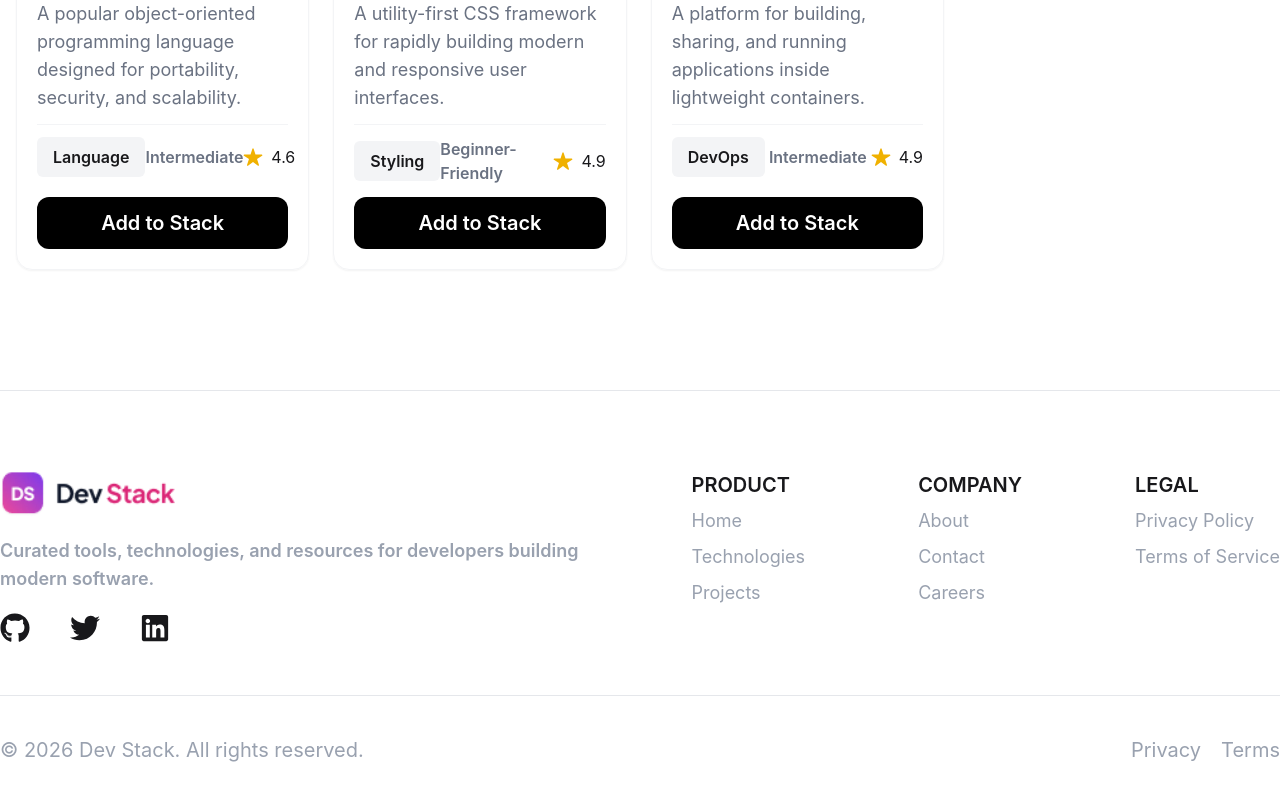
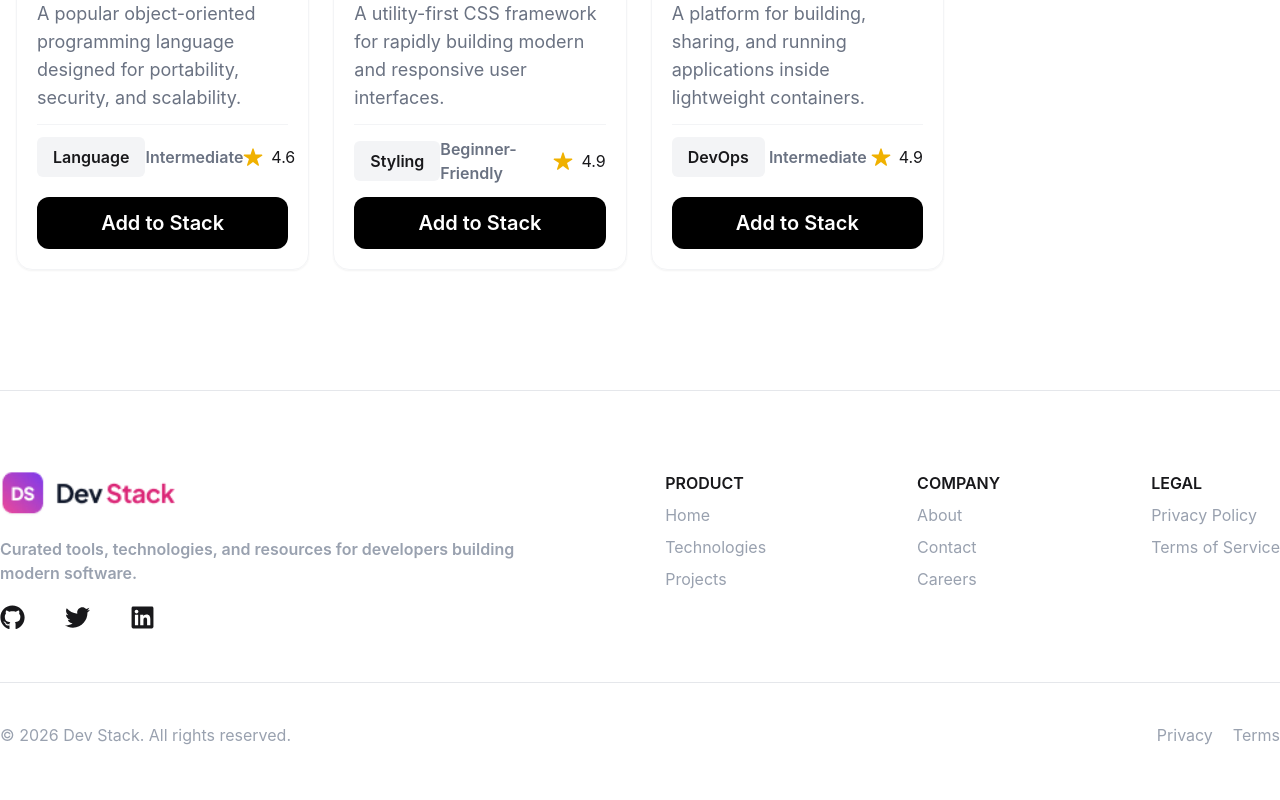
Before and after one commit to plabondas001/dev-stack, a React (Vite) app: page / in a window 1280 px wide. Shown: the part 2248-3048 px from the top of the page. Built offline with nearby package versions, Linux system fonts and the light colour scheme.

Commit message:
fix: footer text size

```diff
--- a/src/components/Footer.tsx
+++ b/src/components/Footer.tsx
@@ -7,7 +7,7 @@ const Footer = () => {
         <div className="flex items-start justify-between">
           <div className="space-y-5">
             <img className="w-44" src={footerLogo} alt="" />
-            <p className="font-semibold text-lg text-gray-400">
+            <p className="font-semibold text-gray-400">
               Curated tools, technologies, and resources for developers building{" "}
               <br />
               modern software.
@@ -16,19 +16,19 @@ const Footer = () => {
             <ul className="flex items-center gap-10 my-3">
               <li>
                 <a href="https://github.com/plabondas001">
-                  <FaGithub size={30} />
+                  <FaGithub size={25} />
                 </a>
               </li>
 
               <li>
                 <a href="https://x.com/">
-                  <FaTwitter size={30} />
+                  <FaTwitter size={25} />
                 </a>
               </li>
 
               <li>
                 <a href="https://www.linkedin.com/in/plabon-das-aab7b6378/">
-                  <FaLinkedin size={30} />
+                  <FaLinkedin size={25} />
                 </a>
               </li>
             </ul>
@@ -36,42 +36,42 @@ const Footer = () => {
 
           <div>
             <ul className="space-y-2">
-              <li className="font-semibold text-xl">PRODUCT</li>
-              <li className="text-lg text-gray-400">Home</li>
-              <li className="text-lg text-gray-400">Technologies</li>
-              <li className="text-lg text-gray-400">Projects</li>
+              <li className="font-semibold">PRODUCT</li>
+              <li className="text-gray-400">Home</li>
+              <li className="text-gray-400">Technologies</li>
+              <li className="text-gray-400">Projects</li>
             </ul>
           </div>
 
           <div>
             <ul className="space-y-2">
-              <li className="font-semibold text-xl">COMPANY</li>
-              <li className="text-lg text-gray-400">About</li>
-              <li className="text-lg text-gray-400">Contact</li>
-              <li className="text-lg text-gray-400">Careers</li>
+              <li className="font-semibold">COMPANY</li>
+              <li className="text-gray-400">About</li>
+              <li className="text-gray-400">Contact</li>
+              <li className="text-gray-400">Careers</li>
             </ul>
           </div>
 
           <div>
             <ul className="space-y-2">
-              <li className="font-semibold text-xl">LEGAL</li>
-              <li className="text-lg text-gray-400">Privacy Policy</li>
-              <li className="text-lg text-gray-400">Terms of Service</li>
+              <li className="font-semibold">LEGAL</li>
+              <li className="text-gray-400">Privacy Policy</li>
+              <li className="text-gray-400">Terms of Service</li>
             </ul>
           </div>
         </div>
         <div className="border-b border-gray-200 mt-10"></div>
 
         <div className="flex items-center justify-between mt-10">
-          <p className="text-xl text-gray-400">
+          <p className="text-gray-400">
             © 2026 Dev Stack. All rights reserved.
           </p>
           <div className="flex items-center gap-5">
-            <a href="/privacy" className="text-xl text-gray-400">
+            <a href="/privacy" className="text-gray-400">
               Privacy
             </a>
 
-            <a href="/terms" className="text-xl text-gray-400">
+            <a href="/terms" className="text-gray-400">
               Terms
             </a>
           </div>
```
